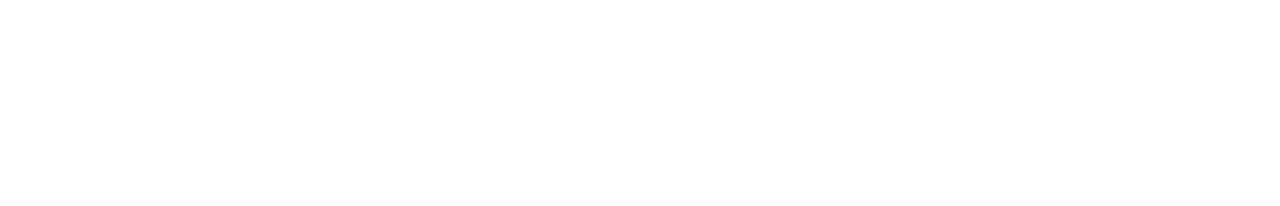
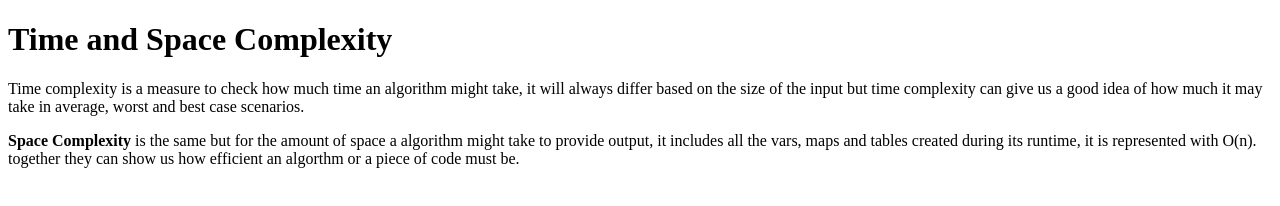
Before and after one commit to acciojob/time-and-space-complexity-Surabhi67, a website: page main.html in a window 1280 px wide. Drawn offline with Linux system fonts and the light colour scheme.

Commit message:
created a submission

```diff
--- a/main.html
+++ b/main.html
@@ -8,6 +8,9 @@
 
 <body>
 	<!-- the entire body must be written by student -->
+	<h1>Time and Space Complexity</h1>
+	<p>Time complexity is a measure to check how much time an algorithm might take, it will always differ based on the size of the input but time complexity can give us a good idea of how much it may take in average, worst and best case scenarios.</p>
+	<p><b>Space Complexity</b> is the same but for the amount of space a algorithm might take to provide output, it includes all the vars, maps and tables created during its runtime, it is represented with O(n). together they can show us how efficient an algorthm or a piece of code must be.</p>
     <script type="text/javascript" src="./script.js">
 </script>
 
```
